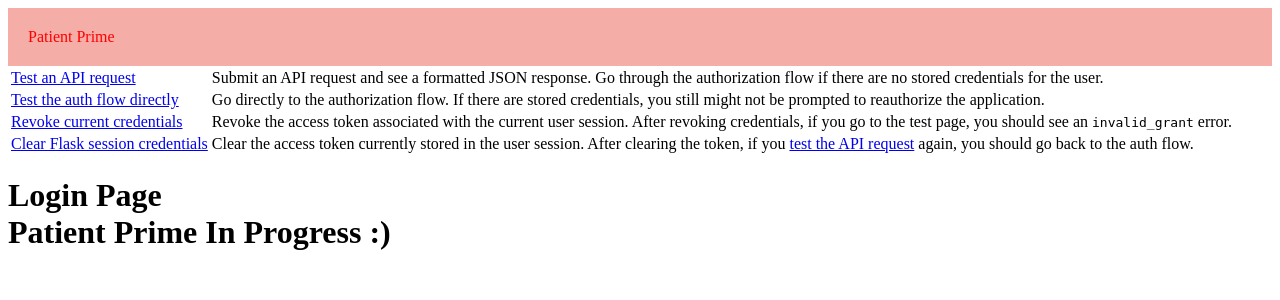
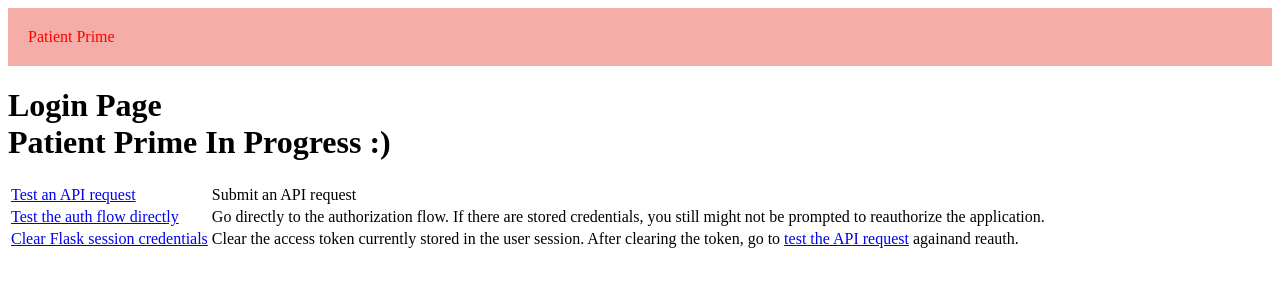
Before and after one commit to bukandu1/Patient-Prime, a Flask app: page / in a window 1280 px wide. Shown: the top 300 px of the page. Run offline with Flask 2, Linux system fonts and the light colour scheme.

Commit message:
Updated login with renamed routes. Updated user dashboard with CSS box divs to see information easily. Rought draft of the layout.

```diff
--- a/templates/login.html
+++ b/templates/login.html
@@ -1,30 +1,31 @@
 {%extends 'base.html'%}
 
 {% block content %}
+
+   <h1> Login Page<br>
+    Patient Prime In Progress :)
+    </h1>
+
 <table>
-          <tr><td><a href="/test">Test an API request</a></td>
-          <td>Submit an API request and see a formatted JSON response.
-              Go through the authorization flow if there are no stored
-              credentials for the user.</td></tr>
+          <tr><td><a href="/login">Test an API request</a></td>
+          <td>Submit an API request</td></tr>
           <tr><td><a href="/authorize">Test the auth flow directly</a></td>
           <td>Go directly to the authorization flow. If there are stored
               credentials, you still might not be prompted to reauthorize
               the application.</td></tr>
-          <tr><td><a href="/revoke">Revoke current credentials</a></td>
+          <!-- <tr><td><a href="/revoke">Revoke current credentials</a></td>
           <td>Revoke the access token associated with the current user
               session. After revoking credentials, if you go to the test
               page, you should see an <code>invalid_grant</code> error.
-          </td></tr>
+          </td></tr> -->
           <tr><td><a href="/clear">Clear Flask session credentials</a></td>
           <td>Clear the access token currently stored in the user session.
-              After clearing the token, if you <a href="/test">test the
-              API request</a> again, you should go back to the auth flow.
+              After clearing the token, go to <a href="/login">test the
+              API request</a> againand reauth.
           </td></tr></table>
 
     <body>
-   <h1> Login Page<br>
-    Patient Prime In Progress :)
-    </h1>
+
 
     <!-- <form action="/user-dashboard/username"> -->
 
```
Also changed, not shown: templates/user-dashboard.html (+24 -8 lines).
